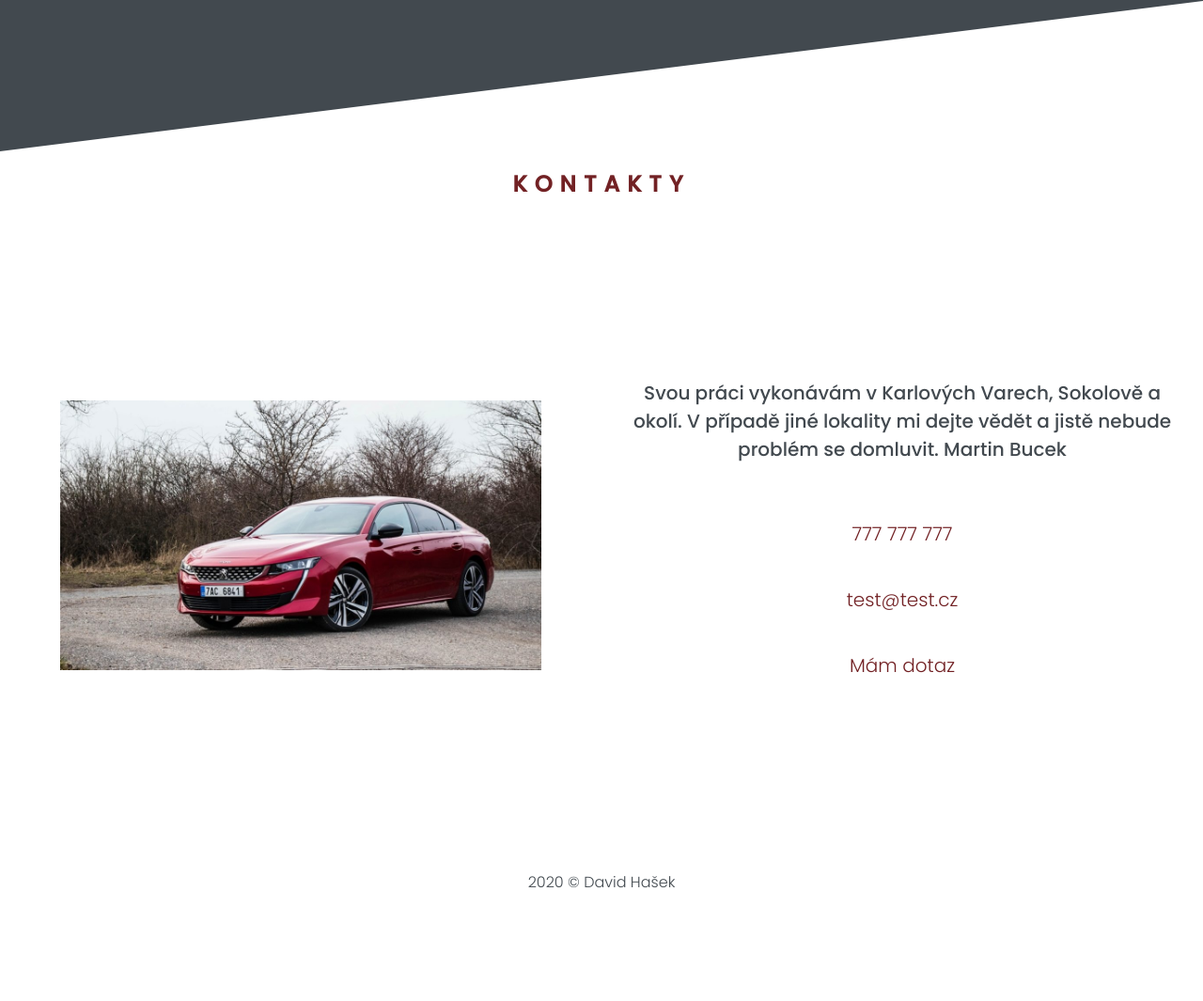
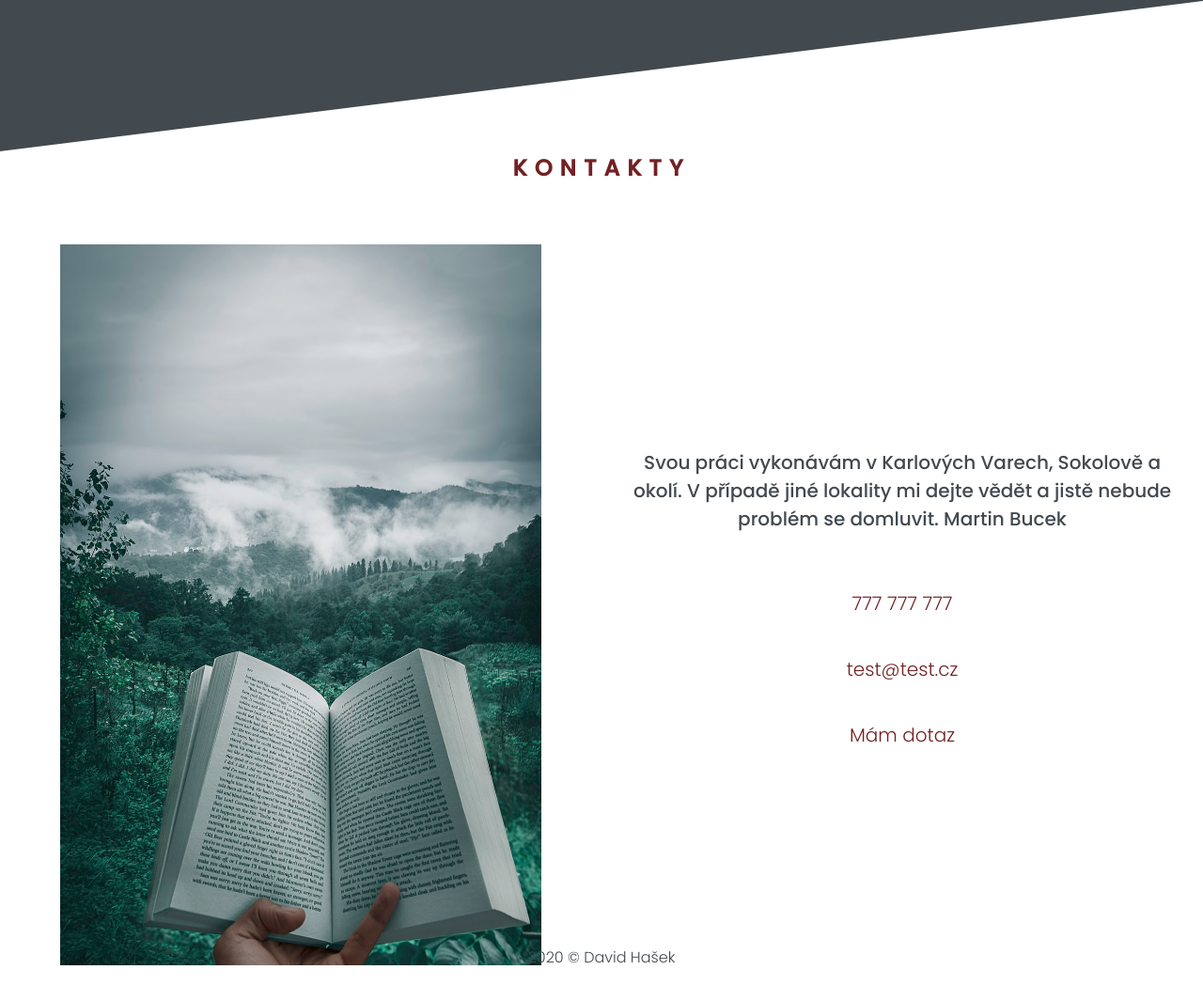
Before and after one commit to davidhasek1/projectMB_FE, a plain HTML site: page index.html in a window 1280 px wide. Shown: the part 2559-3624 px from the top of the page at 94% size. Before the commit the page ends 3520 px from the top, so only its background shows below. Drawn offline with Linux system fonts and the light colour scheme.

Commit message:
99% done

```diff
--- a/index.html
+++ b/index.html
@@ -121,7 +121,7 @@
 
                 <div class="image-container">
                     <div class="portrait">
-                        <img class="about-img" src="./img/auto1.jpg" alt="foto" >
+                        <img class="about-img" src="./img/kniha.jpeg" alt="foto" >
                     </div>
                 </div>
                 <div class="info-container">
```
Also changed, not shown: pozn.txt.
